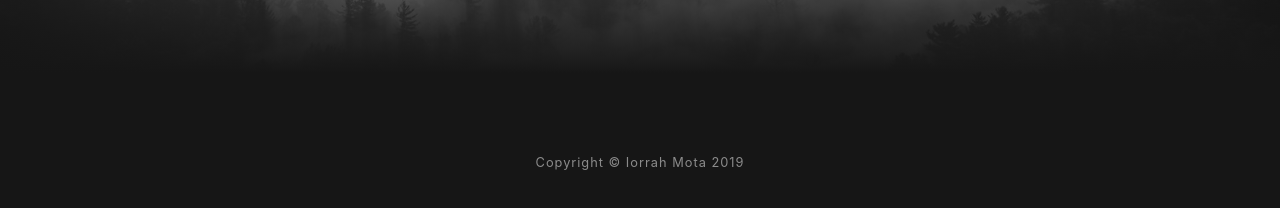
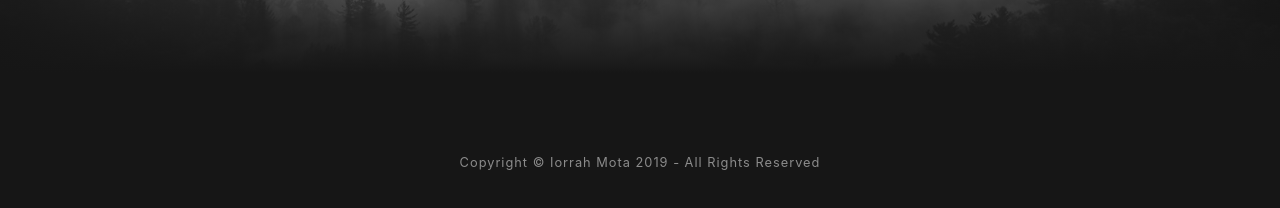
Before and after one commit to iorrah/portfolio-grayscale, a website with bundled scripts: page index.html in a window 1280 px wide. Shown: the part 3677-3885 px from the top of the page. Built offline with nearby package versions, Linux system fonts and the light colour scheme.

Commit message:
Update footer text

```diff
--- a/index.html
+++ b/index.html
@@ -241,7 +241,7 @@
   <!-- Footer -->
   <footer class="bg-black small text-center text-white-50">
     <div class="container">
-      Copyright &copy; Iorrah Mota 2019
+      Copyright &copy; Iorrah Mota 2019 - All Rights Reserved
     </div>
   </footer>
 
```
